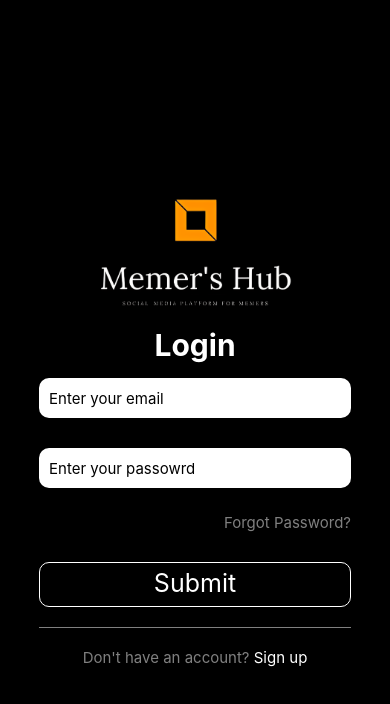
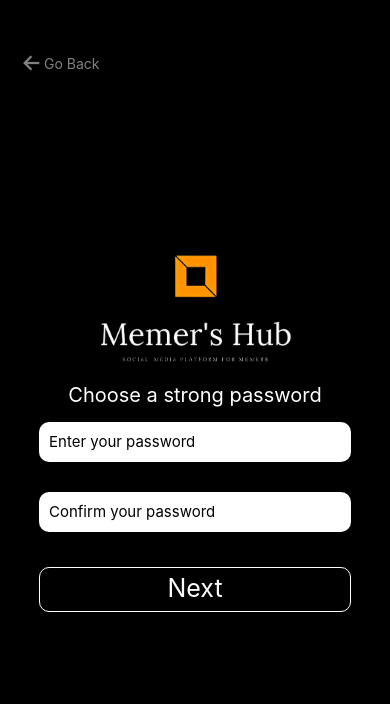
Before and after one commit to Muneeb244/Social_Media_App, a React Native app: screen /Forgot_EnterNewPassword in a window 390 px wide. Shown: the top 704 px of the page. Built offline with nearby package versions, Linux system fonts and the light colour scheme.

Commit message:
completed forgot screens and refactored navigations

```diff
--- a/src/Navigations/LoginSignup_Navigation/ForgotPassword_Navigation.js
+++ b/src/Navigations/LoginSignup_Navigation/ForgotPassword_Navigation.js
@@ -7,17 +7,18 @@ import Forgot_EnterVerificationCode from '../../Screens/LoginSignUp/ForgotPasswo
 import Forgot_EnterNewPassword from '../../Screens/LoginSignUp/ForgotPassword/Forgot_EnterNewPassword';
 import Forgot_Success from '../../Screens/LoginSignUp/ForgotPassword/Forgot_Success';
 
+// import Login_Navigation from './Login_Navigation';
 
 const Stack = createNativeStackNavigator();
 
 const ForgotPassword_Navigation = () => {
   return (
-    <Stack.Navigator screenOptions={{headerShown: false}}>
+    <Stack.Navigator screenOptions={{headerShown: false, animation: 'slide_from_right'}}>
         <Stack.Screen name="Forgot_EnterEmail" component={Forgot_EnterEmail} />
         <Stack.Screen name="Forgot_EnterVerificationCode" component={Forgot_EnterVerificationCode} />
         <Stack.Screen name="Forgot_EnterNewPassword" component={Forgot_EnterNewPassword} />
         <Stack.Screen name="Forgot_Success" component={Forgot_Success} />
-
+        {/* <Stack.Screen name="Login_Navigation" component={Login_Navigation} /> */}
     </Stack.Navigator>
   )
 }
--- a/src/Navigations/LoginSignup_Navigation/SignUp_Navigation.js
+++ b/src/Navigations/LoginSignup_Navigation/SignUp_Navigation.js
@@ -7,7 +7,7 @@ import SignUp_EnterVerificationCode from '../../Screens/LoginSignUp/SignUp/SignU
 import SignUp_EnterPassword from '../../Screens/LoginSignUp/SignUp/SignUp_EnterPassword';
 import SignUp_ChooseUserName from '../../Screens/LoginSignUp/SignUp/SignUp_ChooseUserName';
 import SignUp_Success from '../../Screens/LoginSignUp/SignUp/SignUp_Success';
-import Login_Navigation from './Login_Navigation';
+import HomePage from '../../Screens/MainPage/HomePage';
 
 
 const Stack = createNativeStackNavigator();
@@ -21,7 +21,7 @@ const SignUp_Navigation = () => {
       <Stack.Screen name="SignUp_ChooseUserName" component={SignUp_ChooseUserName} />
       <Stack.Screen name="SignUp_EnterPassword" component={SignUp_EnterPassword} />
       <Stack.Screen name="SignUp_Success" component={SignUp_Success} />
-      <Stack.Screen name="Login_Navigation" component={Login_Navigation} options={{animation: 'slide_from_left'}} />
+      <Stack.Screen name="HomePage" component={HomePage} />
     </Stack.Navigator>
   )
 }
--- a/src/Screens/LoginSignUp/ForgotPassword/Forgot_EnterEmail.js
+++ b/src/Screens/LoginSignUp/ForgotPassword/Forgot_EnterEmail.js
@@ -1,14 +1,74 @@
-import { StyleSheet, Text, View } from 'react-native'
-import React from 'react'
+import {Text, TouchableOpacity, View, Image, TextInput } from "react-native";
+import React from "react";
 
-const Forgot_EnterEmail = () => {
+//styles
+import pagecss from "../../../commonCSS/pagecss";
+import formcss from "../../../commonCSS/formCSS";
+import logo from "../../../../assets/logo.png";
+
+import ErrorMessage from "../../../Components/ErrorMessage";
+
+import { Formik } from "formik";
+import * as yup from "yup";
+
+import { Ionicons } from "@expo/vector-icons";
+
+const Forgot_EnterEmail = ({ navigation }) => {
+
+
+  const onSubmit = (values, { resetForm }) => {
+    resetForm();
+    navigation.navigate('Forgot_EnterVerificationCode');
+  };
+
+  const validationSchema = yup.object({
+    email: yup.string().email().required().label("Email"),
+  });
+
   return (
-    <View>
-      <Text>Forgot_EnterEmail</Text>
+    <View style={pagecss.containerFull}>
+      <Formik
+        initialValues={{
+          email: "",
+        }}
+        onSubmit={onSubmit}
+        validationSchema={validationSchema}
+      >
+        {({
+          handleChange,
+          handleBlur,
+          handleSubmit,
+          values,
+          errors,
+          touched,
+        }) => (
+        <>
+          <TouchableOpacity
+            style={pagecss.goback}
+            onPress={() => navigation.goBack()}
+          >
+            <Ionicons name="arrow-back" size={24} color="gray" />
+            <Text style={{ color: "gray" }}>Go Back</Text>
+          </TouchableOpacity>
+          <Image source={logo} style={pagecss.logo1} />
+          <Text style={formcss.formHead2}>Enter your email</Text>
+          <TextInput
+            placeholder="Enter your email"
+            style={formcss.formInput}
+            onChangeText={handleChange("email")}
+            onBlur={handleBlur("email")}
+            value={values.email}
+            keyboardType="email-address"
+          />
+          <ErrorMessage error={errors["email"]} visible={touched["email"]} />
+          <TouchableOpacity style={formcss.formBtnC} onPress={handleSubmit}>
+              <Text style={formcss.formText}>Next</Text>
+            </TouchableOpacity>
+        </>
+          )}
+      </Formik>
     </View>
-  )
-}
+  );
+};
 
-export default Forgot_EnterEmail
-
-const styles = StyleSheet.create({})
+export default Forgot_EnterEmail;
--- a/src/Screens/LoginSignUp/ForgotPassword/Forgot_EnterNewPassword.js
+++ b/src/Screens/LoginSignUp/ForgotPassword/Forgot_EnterNewPassword.js
@@ -1,14 +1,108 @@
-import { StyleSheet, Text, View } from 'react-native'
-import React from 'react'
+import {
+  StyleSheet,
+  Text,
+  TouchableOpacity,
+  View,
+  Image,
+  TextInput,
+} from "react-native";
+import React, { useState } from "react";
 
-const Forgot_EnterNewPassword = () => {
+//styles
+import pagecss from "../../../commonCSS/pagecss";
+import formcss from "../../../commonCSS/formCSS";
+import logo from "../../../../assets/logo.png";
+
+import ErrorMessage from "../../../Components/ErrorMessage";
+
+import { Formik } from "formik";
+import * as yup from "yup";
+
+import { Ionicons } from "@expo/vector-icons";
+
+const Forgot_EnterNewPassword = ({ navigation }) => {
+
+  const [confirm, setConfirm] = useState(false);
+
+
+  const onSubmit = (values, { resetForm }) => {
+    if(values.password !== values.confirmPassword) return setConfirm(true);
+    resetForm();
+    navigation.navigate("Forgot_Success");
+  };
+
+  const validationSchema = yup.object({
+    password: yup
+      .string()
+      .required("Please enter your password")
+      .min(6)
+      .label("password"),
+    confirmPassword: yup
+      .string()
+      .required("Please confirm your password")
+      .min(6)
+      .label("confirm password"),
+  });
+
   return (
-    <View>
-      <Text>Forgot_EnterNewPassword</Text>
+    <View style={pagecss.containerFull}>
+      <Formik
+        initialValues={{
+          password: "",
+          confirmPassword: "",
+        }}
+        onSubmit={onSubmit}
+        validationSchema={validationSchema}
+      >
+        {({
+          handleChange,
+          handleBlur,
+          handleSubmit,
+          values,
+          errors,
+          touched,
+        }) => (
+          <>
+            <TouchableOpacity
+              style={pagecss.goback}
+              onPress={() => navigation.navigate("Forgot_EnterVerificationCode")}
+            >
+              <Ionicons name="arrow-back" size={24} color="gray" />
+              <Text style={{ color: "gray" }}>Go Back</Text>
+            </TouchableOpacity>
+            <Image source={logo} style={pagecss.logo1} />
+            {confirm ? <Text style={[formcss.formHead2, {color: 'red'}]} >Passwords does not match</Text> : <Text style={formcss.formHead2}>Choose a strong password</Text>}
+
+            <TextInput
+              placeholder="Enter your password"
+              style={formcss.formInput}
+              onChangeText={handleChange("password")}
+              onBlur={handleBlur("password")}
+              value={values.password}
+              keyboardType="default"
+              secureTextEntry
+            />
+            <ErrorMessage error={errors["password"]} visible={touched["password"]} />
+            <TextInput
+              placeholder="Confirm your password"
+              style={formcss.formInput}
+              onChangeText={handleChange("confirmPassword")}
+              onBlur={handleBlur("confirmPassword")}
+              value={values.confirmPassword}
+              keyboardType="default"
+              secureTextEntry
+            />
+            <ErrorMessage error={errors["confirmPassword"]} visible={touched["confirmPassword"]} />
+            <TouchableOpacity style={formcss.formBtnC} onPress={handleSubmit}>
+              <Text style={formcss.formText}>Next</Text>
+            </TouchableOpacity>
+          </>
+        )}
+      </Formik>
     </View>
-  )
-}
+  );
+};
 
-export default Forgot_EnterNewPassword
+export default Forgot_EnterNewPassword;
 
-const styles = StyleSheet.create({})
+const styles = StyleSheet.create({});
--- a/src/Screens/LoginSignUp/ForgotPassword/Forgot_EnterVerificationCode.js
+++ b/src/Screens/LoginSignUp/ForgotPassword/Forgot_EnterVerificationCode.js
@@ -1,12 +1,89 @@
-import { View, Text } from 'react-native'
-import React from 'react'
+import {
+  StyleSheet,
+  Text,
+  TouchableOpacity,
+  View,
+  Image,
+  TextInput,
+} from "react-native";
+import React from "react";
 
-const Forgot_EnterVerificationCode = () => {
+//styles
+import pagecss from "../../../commonCSS/pagecss";
+import formcss from "../../../commonCSS/formCSS";
+import logo from "../../../../assets/logo.png";
+
+import ErrorMessage from "../../../Components/ErrorMessage";
+
+import { Formik } from "formik";
+import * as yup from "yup";
+
+import { Ionicons } from "@expo/vector-icons";
+
+const Forgot_EnterVerificationCode = ({ navigation }) => {
+
+
+  const onSubmit = (values, { resetForm }) => {
+    resetForm();
+    navigation.navigate("Forgot_EnterNewPassword");
+  };
+
+  const validationSchema = yup.object({
+    code: yup
+      .string()
+      .required("Please enter your verification code")
+      .min(4)
+      .label("Verification Code"),
+  });
+
   return (
-    <View>
-      <Text>Forgot_EnterVerificationCode</Text>
+    <View style={pagecss.containerFull}>
+      <Formik
+        initialValues={{
+          code: "",
+        }}
+        onSubmit={onSubmit}
+        validationSchema={validationSchema}
+      >
+        {({
+          handleChange,
+          handleBlur,
+          handleSubmit,
+          values,
+          errors,
+          touched,
+        }) => (
+          <>
+            <TouchableOpacity
+              style={pagecss.goback}
+              onPress={() => navigation.navigate("Forgot_EnterEmail")}
+            >
+              <Ionicons name="arrow-back" size={24} color="gray" />
+              <Text style={{ color: "gray" }}>Go Back</Text>
+            </TouchableOpacity>
+            <Image source={logo} style={pagecss.logo1} />
+            <Text style={formcss.centerText}>
+              A verification code has been sent to your email
+            </Text>
+            <TextInput
+              placeholder="Enter your code"
+              style={formcss.formInput}
+              onChangeText={handleChange("code")}
+              onBlur={handleBlur("code")}
+              value={values.code}
+              keyboardType="number-pad"
+            />
+            <ErrorMessage error={errors["code"]} visible={touched["code"]} />
+            <TouchableOpacity style={formcss.formBtnC} onPress={handleSubmit}>
+              <Text style={formcss.formText}>Next</Text>
+            </TouchableOpacity>
+          </>
+        )}
+      </Formik>
     </View>
-  )
-}
+  );
+};
 
-export default Forgot_EnterVerificationCode
+export default Forgot_EnterVerificationCode;
+
+const styles = StyleSheet.create({});
--- a/src/Screens/LoginSignUp/ForgotPassword/Forgot_Success.js
+++ b/src/Screens/LoginSignUp/ForgotPassword/Forgot_Success.js
@@ -1,14 +1,44 @@
-import { StyleSheet, Text, View } from 'react-native'
-import React from 'react'
+import {
+  StyleSheet,
+  Text,
+  TouchableOpacity,
+  View,
+  Image,
+} from "react-native";
+import React from "react";
 
-const Forgot_Success = () => {
+//styles
+import pagecss from "../../../commonCSS/pagecss";
+import formcss from "../../../commonCSS/formCSS";
+import logo from "../../../../assets/logo.png";
+
+import { MaterialCommunityIcons, Ionicons } from "@expo/vector-icons";
+
+const Forgot_Success = ({ navigation }) => {
+
+  const onSubmit = () => {
+    ;
+  };
+
   return (
-    <View>
-      <Text>Forgot_Success</Text>
+    <View style={pagecss.containerFull}>
+      {/* <TouchableOpacity
+        style={pagecss.goback}
+        onPress={() => navigation.navigate('Login_Navigation')}
+      >
+        <Ionicons name="arrow-back" size={24} color="gray" />
+        <Text style={{ color: "gray" }}>Go Back</Text>
+      </TouchableOpacity> */}
+      <Image source={logo} style={pagecss.logo1} />
+      <View style={{flexDirection: 'row'}}>
+        <MaterialCommunityIcons name="check-decagram" size={24} color="green" />
+        <Text style={formcss.formHead2}> Password changed successfully</Text>
+      </View>
+      <TouchableOpacity style={formcss.formBtnC} onPress={() => navigation.navigate("Login")}>
+        <Text style={formcss.formText}>Login</Text>
+      </TouchableOpacity>
     </View>
-  )
-}
+  );
+};
 
-export default Forgot_Success
-
-const styles = StyleSheet.create({})
+export default Forgot_Success;
--- a/src/Screens/LoginSignUp/Login/Login.js
+++ b/src/Screens/LoginSignUp/Login/Login.js
@@ -21,7 +21,6 @@ import {
 
 import { hr80, containerFull, logo1 } from "../../../commonCSS/pagecss";
 
-import ForgotPassword_Navigation from "../../../Navigations/LoginSignup_Navigation/ForgotPassword_Navigation";
 import { Formik } from "formik";
 import * as yup from "yup";
 import ErrorMessage from "../../../Components/ErrorMessage";
@@ -80,7 +79,7 @@ const Login = ({ navigation }) => {
             />
             <Text
               style={rightText}
-              onPress={() => navigation.navigate(ForgotPassword_Navigation)}
+              onPress={() => navigation.navigate('Forgot_EnterEmail')}
             >
               Forgot Password?
             </Text>
--- a/src/Screens/LoginSignUp/SignUp/SignUp_ChooseUserName.js
+++ b/src/Screens/LoginSignUp/SignUp/SignUp_ChooseUserName.js
@@ -24,8 +24,6 @@ const SignUp_ChooseUserName = ({ navigation }) => {
 
 
   const onSubmit = (values, { resetForm }) => {
-    console.log("clicked");
-    console.log(values);
     resetForm();
     navigation.navigate("SignUp_EnterPassword");
   };
--- a/src/Screens/LoginSignUp/SignUp/SignUp_EnterEmail.js
+++ b/src/Screens/LoginSignUp/SignUp/SignUp_EnterEmail.js
@@ -45,7 +45,7 @@ const SignUp_EnterEmail = ({ navigation }) => {
         <>
           <TouchableOpacity
             style={pagecss.goback}
-            onPress={() => navigation.navigate("Login_Navigation")}
+            onPress={() => navigation.goBack()}
           >
             <Ionicons name="arrow-back" size={24} color="gray" />
             <Text style={{ color: "gray" }}>Go Back</Text>
--- a/src/Screens/LoginSignUp/SignUp/SignUp_Success.js
+++ b/src/Screens/LoginSignUp/SignUp/SignUp_Success.js
@@ -4,7 +4,6 @@ import {
   TouchableOpacity,
   View,
   Image,
-  TextInput,
 } from "react-native";
 import React from "react";
 
@@ -16,22 +15,20 @@ import logo from "../../../../assets/logo.png";
 import { MaterialCommunityIcons, Ionicons } from "@expo/vector-icons";
 
 const SignUp_Success = ({ navigation }) => {
-  const onSubmit = (values, { resetForm }) => {
-    console.log("clicked");
-    console.log(values);
-    resetForm();
-    navigation.navigate("SignUp_EnterPassword");
+
+  const onSubmit = () => {
+    navigation.navigate("HomePage");
   };
 
   return (
     <View style={pagecss.containerFull}>
-      <TouchableOpacity
+      {/* <TouchableOpacity
         style={pagecss.goback}
-        onPress={() => navigation.navigate("Login_Navigation")}
+        onPress={() => navigation.navigate('Login_Navigation')}
       >
         <Ionicons name="arrow-back" size={24} color="gray" />
         <Text style={{ color: "gray" }}>Go Back</Text>
-      </TouchableOpacity>
+      </TouchableOpacity> */}
       <Image source={logo} style={pagecss.logo1} />
       <View style={{flexDirection: 'row'}}>
         <MaterialCommunityIcons name="check-decagram" size={24} color="green" />
@@ -45,5 +42,3 @@ const SignUp_Success = ({ navigation }) => {
 };
 
 export default SignUp_Success;
-
-const styles = StyleSheet.create({});
```
Also changed, not shown: src/Navigations/LoginSignup_Navigation/Login_Navigation.js (+8 -2 lines).
